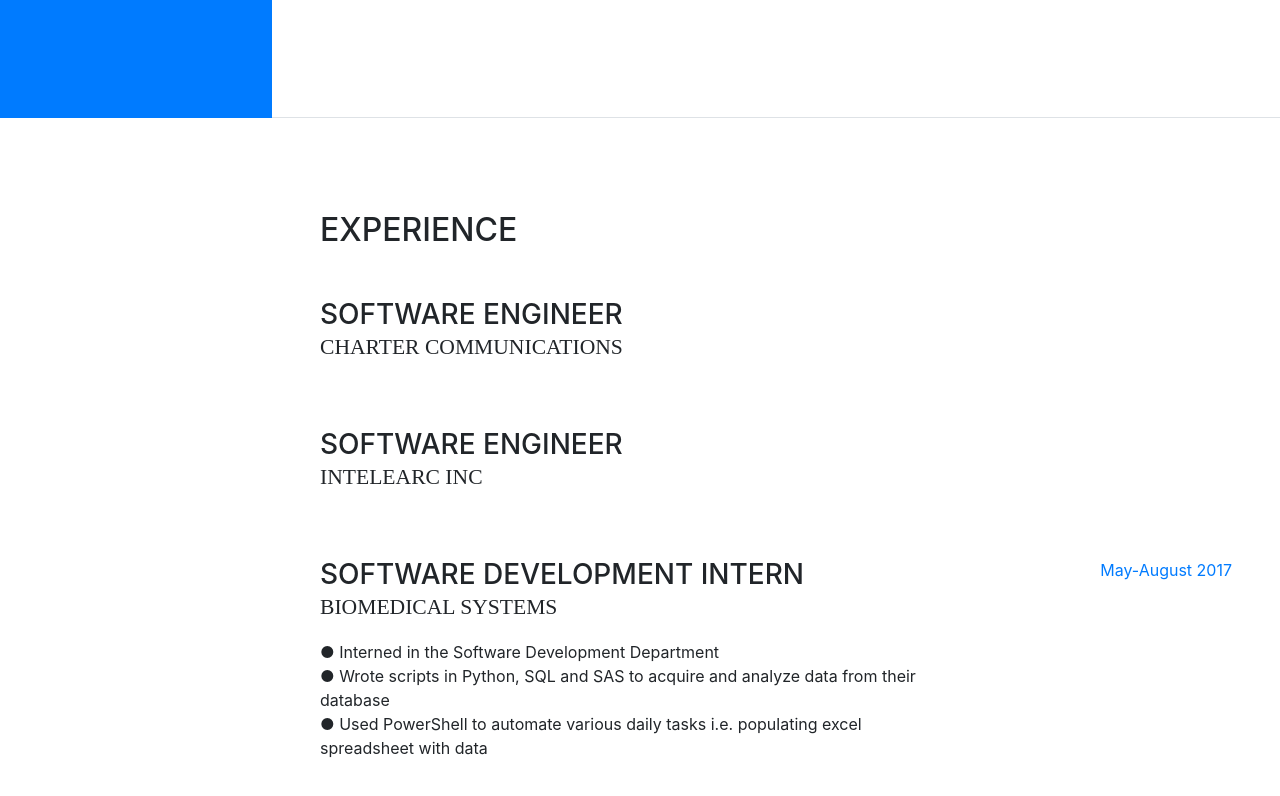
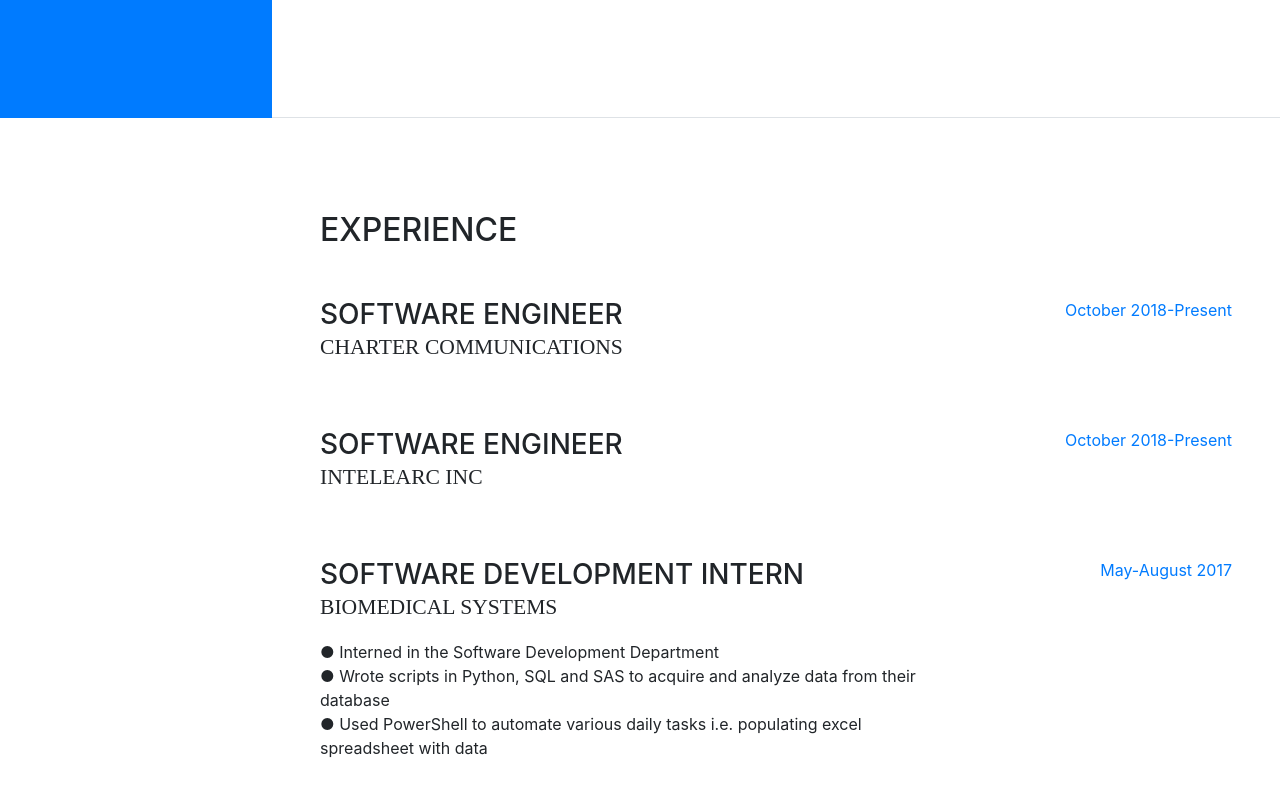
Before and after one commit to abhiramchavakula/sonuchavakula.github.io, a website with bundled scripts: page index.html in a window 1280 px wide. Shown: the part 682-1478 px from the top of the page. Built offline with nearby package versions, Linux system fonts and the light colour scheme; a web font is replaced by a local one.

Commit message:
Update index.html

```diff
--- a/index.html
+++ b/index.html
@@ -121,9 +121,9 @@
 ●	Wrote scripts in Python, SQL and SAS to acquire and analyze data from their database<br>
 ●	Used PowerShell to automate various daily tasks i.e. populating excel spreadsheet with data</p> -->
             </div>
-            <!-- <div class="resume-date text-md-right">
-              <span class="text-primary">May-August 2017</span>
-            </div> -->
+            <div class="resume-date text-md-right">
+              <span class="text-primary">October 2018-Present</span>
+            </div>
           </div>
 
 
@@ -135,9 +135,9 @@
 ●	Wrote scripts in Python, SQL and SAS to acquire and analyze data from their database<br>
 ●	Used PowerShell to automate various daily tasks i.e. populating excel spreadsheet with data</p> -->
             </div>
-            <!-- <div class="resume-date text-md-right">
-              <span class="text-primary">May-August 2017</span>
-            </div> -->
+            <div class="resume-date text-md-right">
+              <span class="text-primary">October 2018-Present</span>
+            </div>
           </div>
 
 
```
